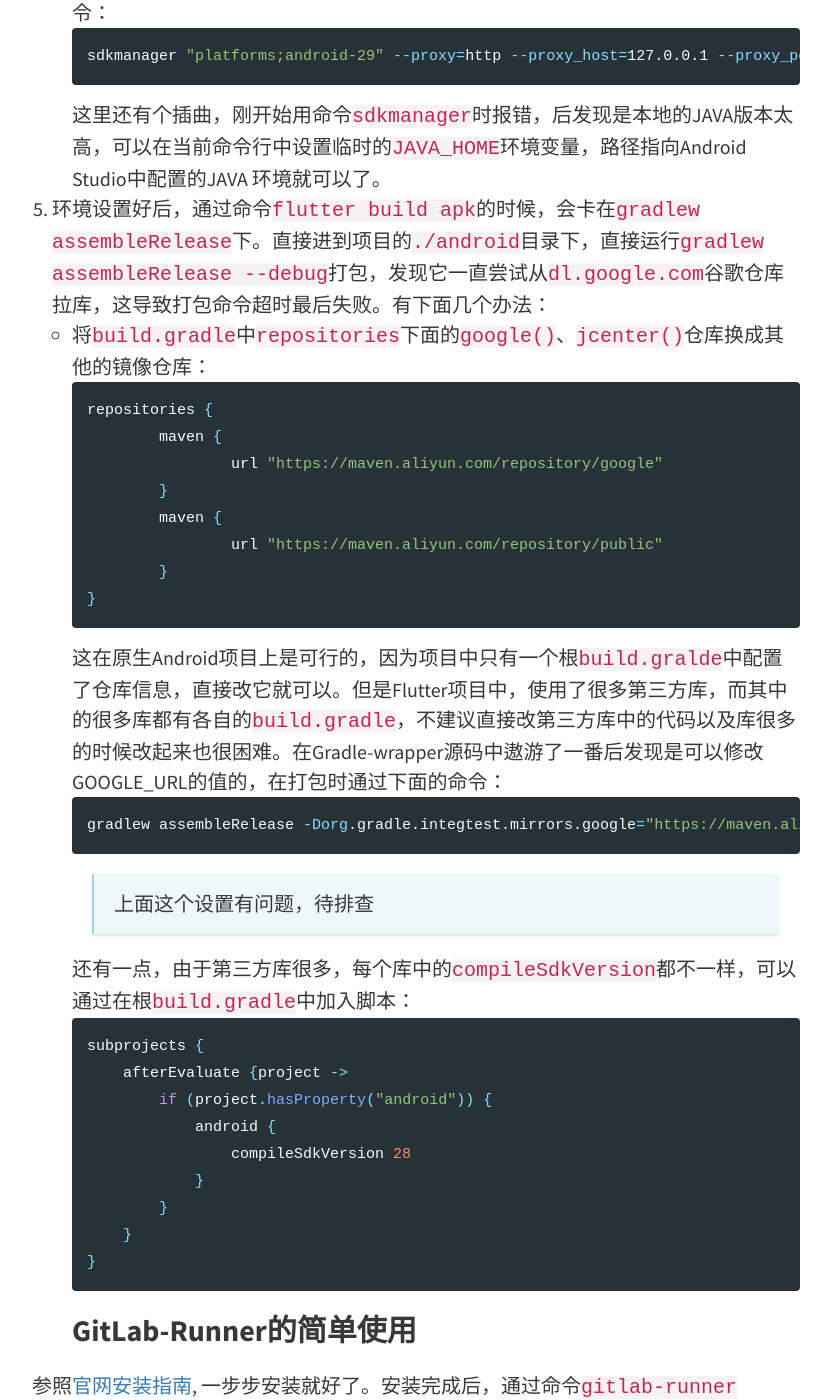
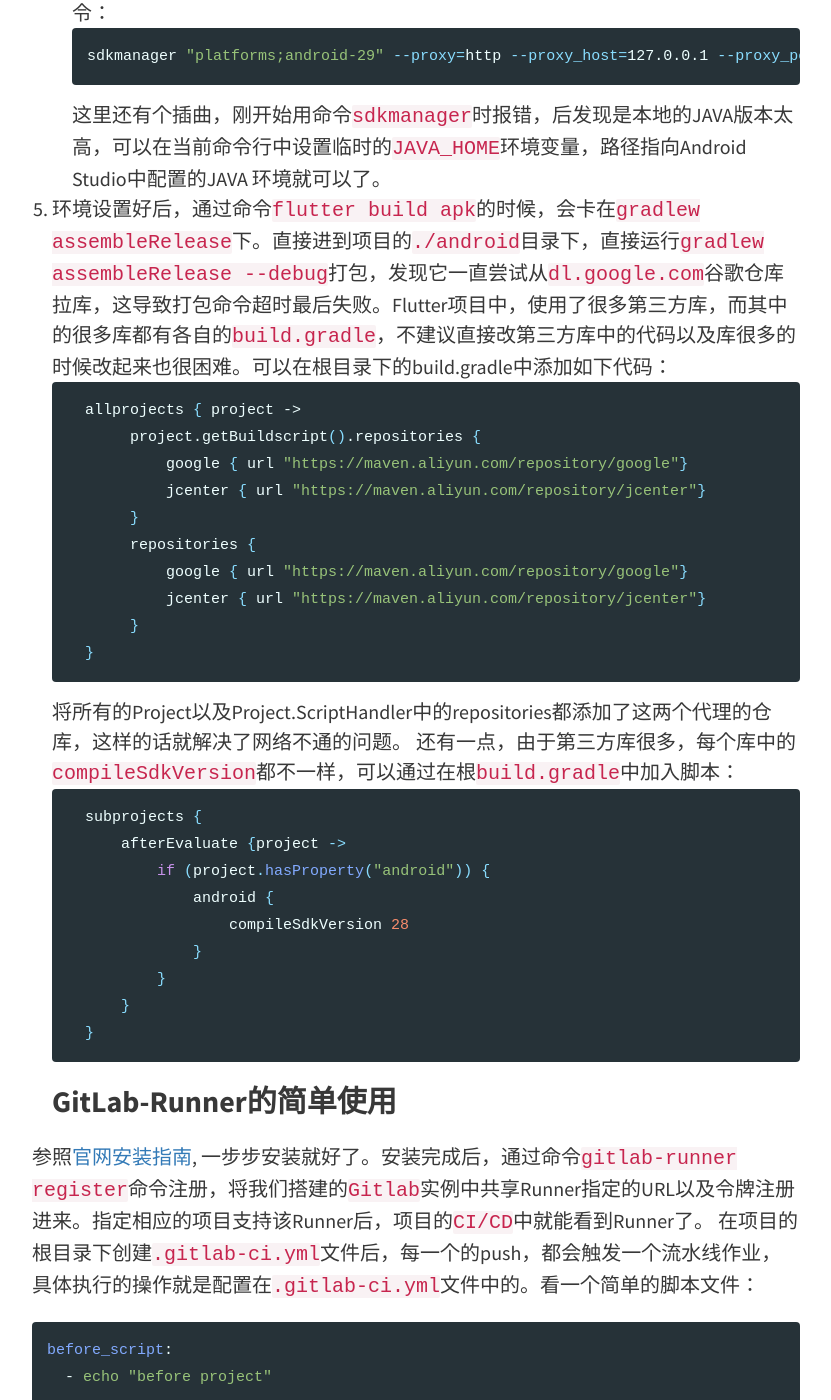
Before and after one commit to ejin66/ejin66.github.io, a Jekyll site: the page built from _posts/drafts/2020-11-02-linux-assemble-Flutter-gitlab-runner.md, in a window 1280 px wide and 1400 px high, scrolled down 877 px. Shown: the whole window, without its empty margins (224-1055 px from the left). Built offline with Jekyll 4.4.1, drawn with Linux system fonts in a browser that asks for light colours.

Commit message:
Update 2020-11-02-linux-assemble-Flutter-gitlab-runner.md

````diff
--- a/_posts/drafts/2020-11-02-linux-assemble-Flutter-gitlab-runner.md
+++ b/_posts/drafts/2020-11-02-linux-assemble-Flutter-gitlab-runner.md
@@ -31,28 +31,22 @@ tags: [Flutter, GitLab]
 
      这里还有个插曲，刚开始用命令`sdkmanager`时报错，后发现是本地的JAVA版本太高，可以在当前命令行中设置临时的`JAVA_HOME`环境变量，路径指向Android Studio中配置的JAVA 环境就可以了。
 
-5. 环境设置好后，通过命令`flutter build apk`的时候，会卡在`gradlew assembleRelease`下。直接进到项目的`./android`目录下，直接运行`gradlew assembleRelease --debug`打包，发现它一直尝试从`dl.google.com`谷歌仓库拉库，这导致打包命令超时最后失败。有下面几个办法：
+5. 环境设置好后，通过命令`flutter build apk`的时候，会卡在`gradlew assembleRelease`下。直接进到项目的`./android`目录下，直接运行`gradlew assembleRelease --debug`打包，发现它一直尝试从`dl.google.com`谷歌仓库拉库，这导致打包命令超时最后失败。Flutter项目中，使用了很多第三方库，而其中的很多库都有各自的`build.gradle`，不建议直接改第三方库中的代码以及库很多的时候改起来也很困难。可以在根目录下的build.gradle中添加如下代码：
 
-   - 将`build.gradle`中`repositories`下面的`google()`、`jcenter()`仓库换成其他的镜像仓库：
-
-     ```bash
-     repositories {
-     	maven {
-     		url "https://maven.aliyun.com/repository/google"
-     	}
-     	maven {
-     		url "https://maven.aliyun.com/repository/public"
-     	}
+   ```bash
+     allprojects { project ->
+          project.getBuildscript().repositories {
+              google { url "https://maven.aliyun.com/repository/google"}
+              jcenter { url "https://maven.aliyun.com/repository/jcenter"}
+          }
+          repositories {
+              google { url "https://maven.aliyun.com/repository/google"}
+              jcenter { url "https://maven.aliyun.com/repository/jcenter"}
+          }
      }
      ```
 
-     这在原生Android项目上是可行的，因为项目中只有一个根`build.gralde`中配置了仓库信息，直接改它就可以。但是Flutter项目中，使用了很多第三方库，而其中的很多库都有各自的`build.gradle`，不建议直接改第三方库中的代码以及库很多的时候改起来也很困难。在Gradle-wrapper源码中遨游了一番后发现是可以修改GOOGLE_URL的值的，在打包时通过下面的命令：
-
-     ```bash
-     gradlew assembleRelease -Dorg.gradle.integtest.mirrors.google="https://maven.aliyun.com/repository/google" -Dorg.gradle.integtest.mirrors.jcenter="https://maven.aliyun.com/repository/public"
-     ```
-
-     > 上面这个设置有问题，待排查
+     将所有的Project以及Project.ScriptHandler中的repositories都添加了这两个代理的仓库，这样的话就解决了网络不通的问题。
 
      还有一点，由于第三方库很多，每个库中的`compileSdkVersion`都不一样，可以通过在根`build.gradle`中加入脚本：
 
````
